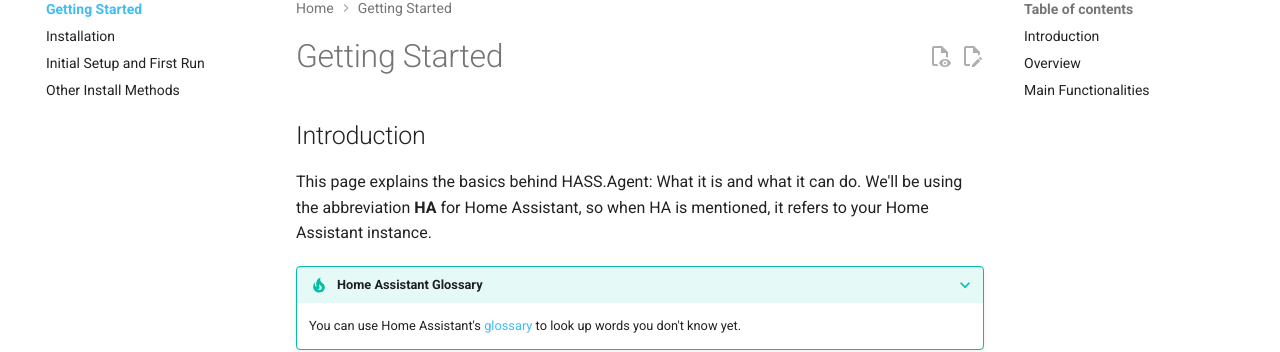
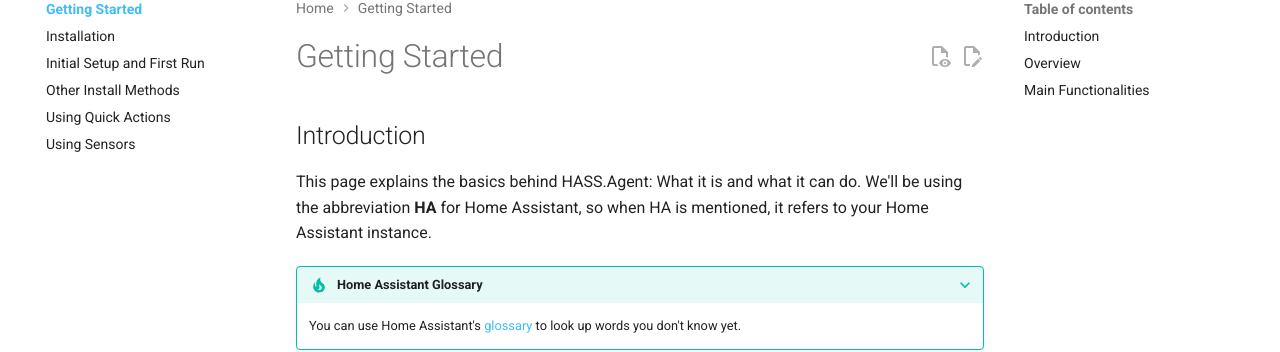
Before and after one commit to hass-agent/HASS.Agent-Documentation, an MkDocs documentation site: the page built from docs/getting-started/index.md, in a window 1280 px wide. Shown: the part 212-564 px from the top of the page. Built offline with MkDocs 1.6.1 and Material for MkDocs 9.7.7, drawn with Linux system fonts in a browser that asks for light colours; a script that is not in the unit is left out; comment, search, counter and statistics services are not loaded; the version menu is left out.

Commit message:
Add Quick Actions and Sensors to getting started navtree

```diff
--- a/mkdocs.yml
+++ b/mkdocs.yml
@@ -145,6 +145,8 @@
       - Installation: getting-started/installation.md
       - Initial Setup and First Run: getting-started/initial-setup.md
       - Other Install Methods: getting-started/other-installs.md
+      - Using Quick Actions: getting-started/quick-actions.md
+      - Using Sensors: getting-started/sensors.md
   - Helping Out:
       - contributing/index.md
       - We Need Help: contributing/need-help.md
```
